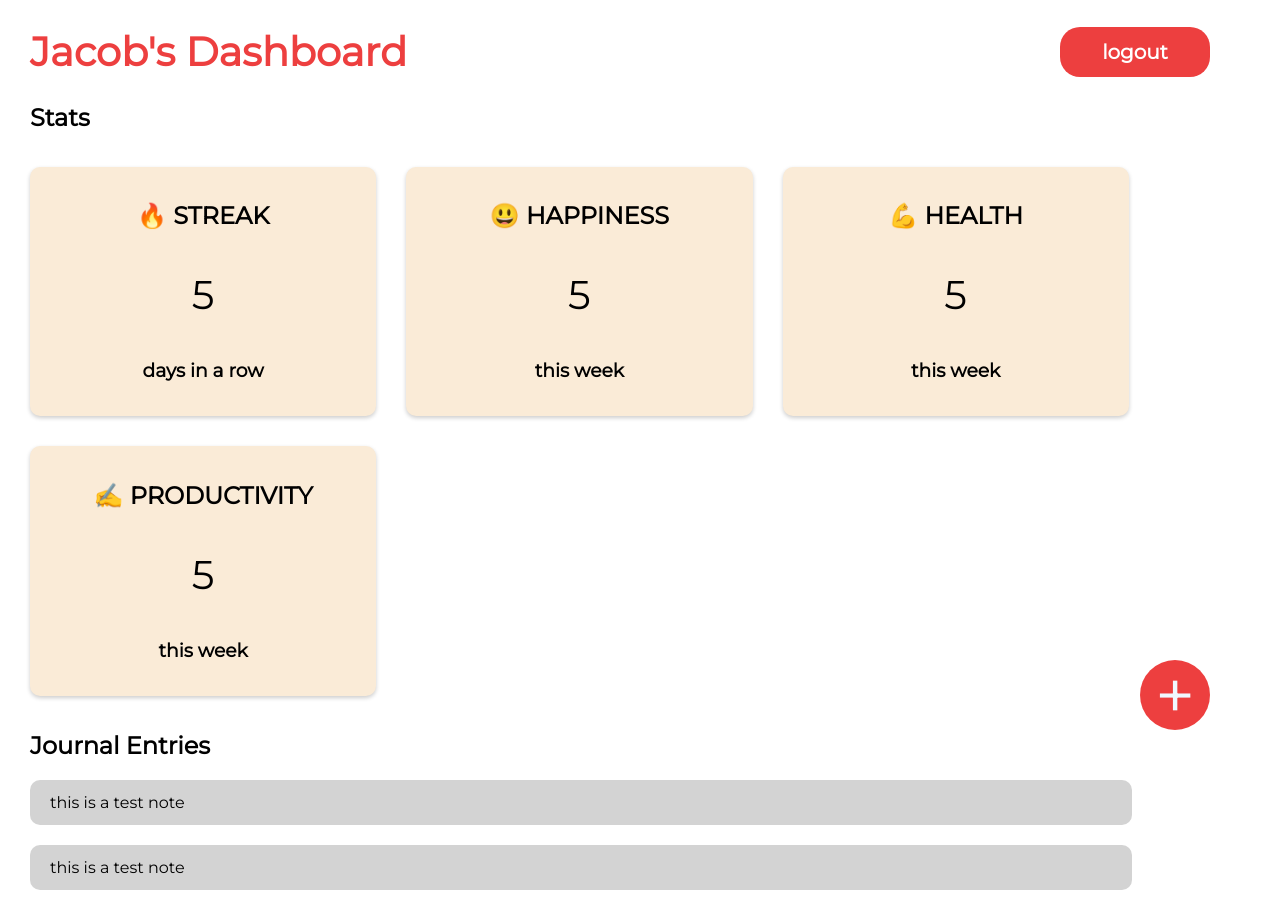
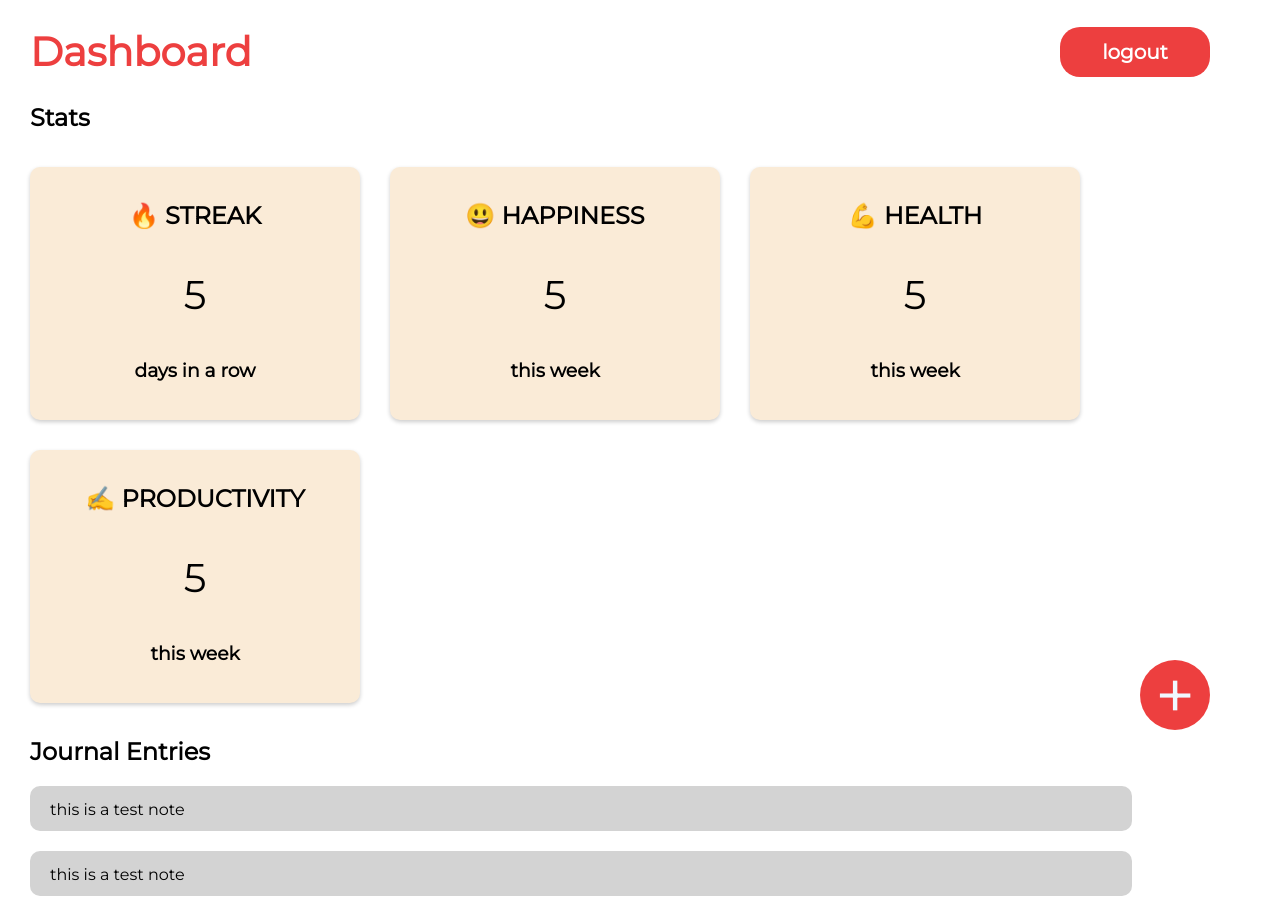
Before and after one commit to andrewawad/EECS-493-Final-Project, a React (Create React App) app: page /dashboard in a window 1280 px wide. Built offline with nearby package versions, Linux system fonts and the light colour scheme; no server answers; sample sign-in values are in the browser's storage.

Commit message:
card flip

```diff
--- a/package.json
+++ b/package.json
@@ -7,6 +7,7 @@
     "@testing-library/react": "^11.1.0",
     "@testing-library/user-event": "^12.1.10",
     "react": "^17.0.1",
+    "react-card-flip": "^1.0.11",
     "react-dom": "^17.0.1",
     "react-rangeslider": "^2.2.0",
     "react-router-dom": "^5.2.0",
--- a/src/Components/Dash.jsx
+++ b/src/Components/Dash.jsx
@@ -8,16 +8,37 @@ import {
 } from "react-router-dom";
 import "../style.css";
 import {authentication} from "./services/firebase";
+import ReactCardFlip from 'react-card-flip';
+import analytics from '../images/analytics.png';
 
 class Card extends Component {
+  constructor() {
+    super();
+      this.state = {
+      isFlipped: false
+    };
+    this.handleClick = this.handleClick.bind(this);
+  }
+
+  handleClick(e) {
+    e.preventDefault();
+    this.setState(prevState => ({ isFlipped: !prevState.isFlipped }));
+  }
+
   render() {
+
     return (
-      <div class="card">
-        <h2 class="card-title">{this.props.title}</h2>
-        <p class="card-num">{this.props.num}</p>
-        <h3 class="card-subtitle">{this.props.subtitle}</h3>
+      <ReactCardFlip isFlipped={this.state.isFlipped} infinite>
+        <div class="card" onClick={this.handleClick}>
+          <h2 class="card-title">{this.props.title}</h2>
+          <p class="card-num">{this.props.num}</p>
+          <h3 class="card-subtitle">{this.props.subtitle}</h3>
+        </div>
 
-      </div>
+        <div class="card" onClick={this.handleClick}>
+          {/* Graph */}
+        </div>
+      </ReactCardFlip>
     );
   }
 }
@@ -45,9 +66,6 @@ export default class Dash extends Component {
 
 
 
-
-
-
   render() {
     let p = 5
     let ha = 5
@@ -72,7 +90,7 @@ export default class Dash extends Component {
 
     return (
       <div class="full-dash">
-        <h1 class="dashTitle">Jacob's Dashboard</h1>
+        <h1 class="dashTitle">Dashboard</h1>
         <button class="logout" onClick={this.signOut}>logout</button>
 
         <h2 class="subtitle">Stats</h2>
--- a/src/style.css
+++ b/src/style.css
@@ -152,10 +152,18 @@ html * {
   background-color:#de1b1b;
 }
 
+.card-cont {
+  display: flex;
+  flex-flow: row wrap;
+  margin-left: 15px;
+}
+
 .card {
+  flex: 1;
+  min-width: 300px;
+  min-height: 223px;
   background-color: antiquewhite;
   border-radius: 10px;
-  width: 25%;
   margin: 15px;
   padding: 15px;
   text-align: center;
@@ -184,12 +192,6 @@ html * {
   position: relative;
   top: 50%;
   transform: translateY(-50%);
-}
-
-.card-cont {
-  display: flex;
-  flex-flow: row wrap;
-  margin-left: 15px;
 }
 
 @media (max-width: 800px) {
```
Also changed, not shown: 1 other file (tests, documents, lock files or other folders).
